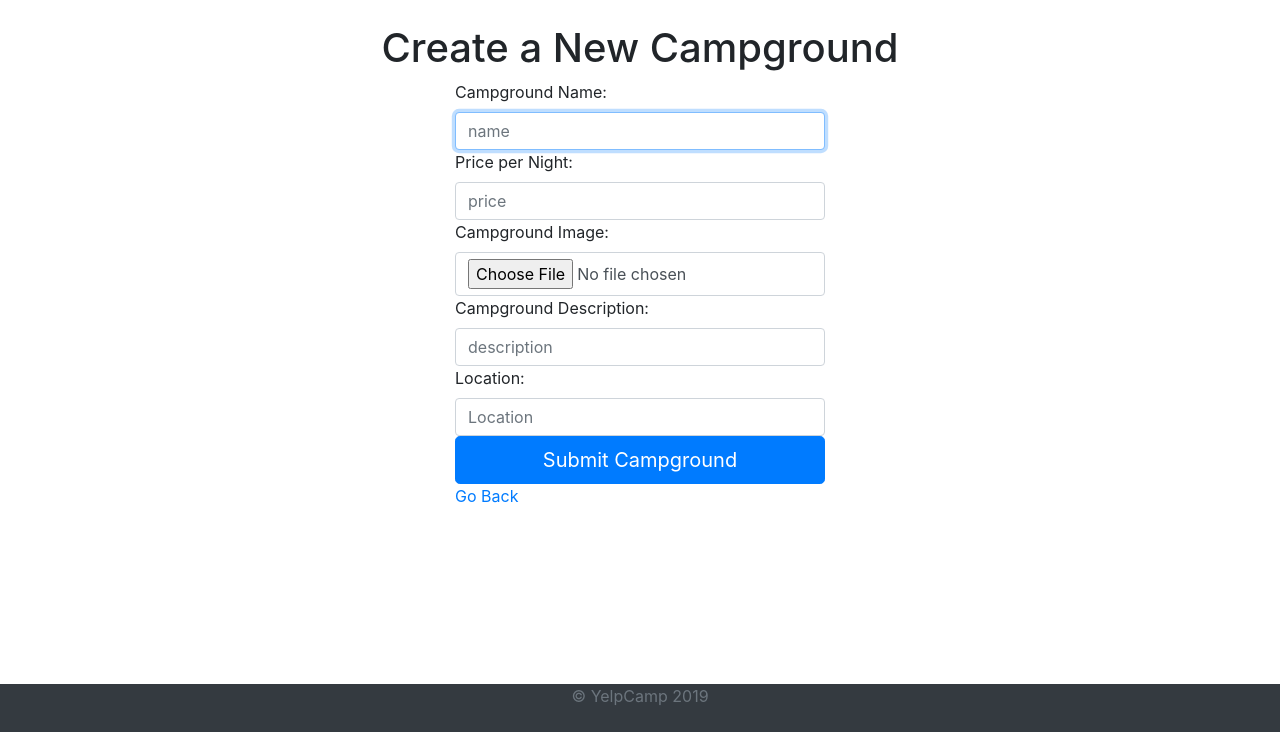
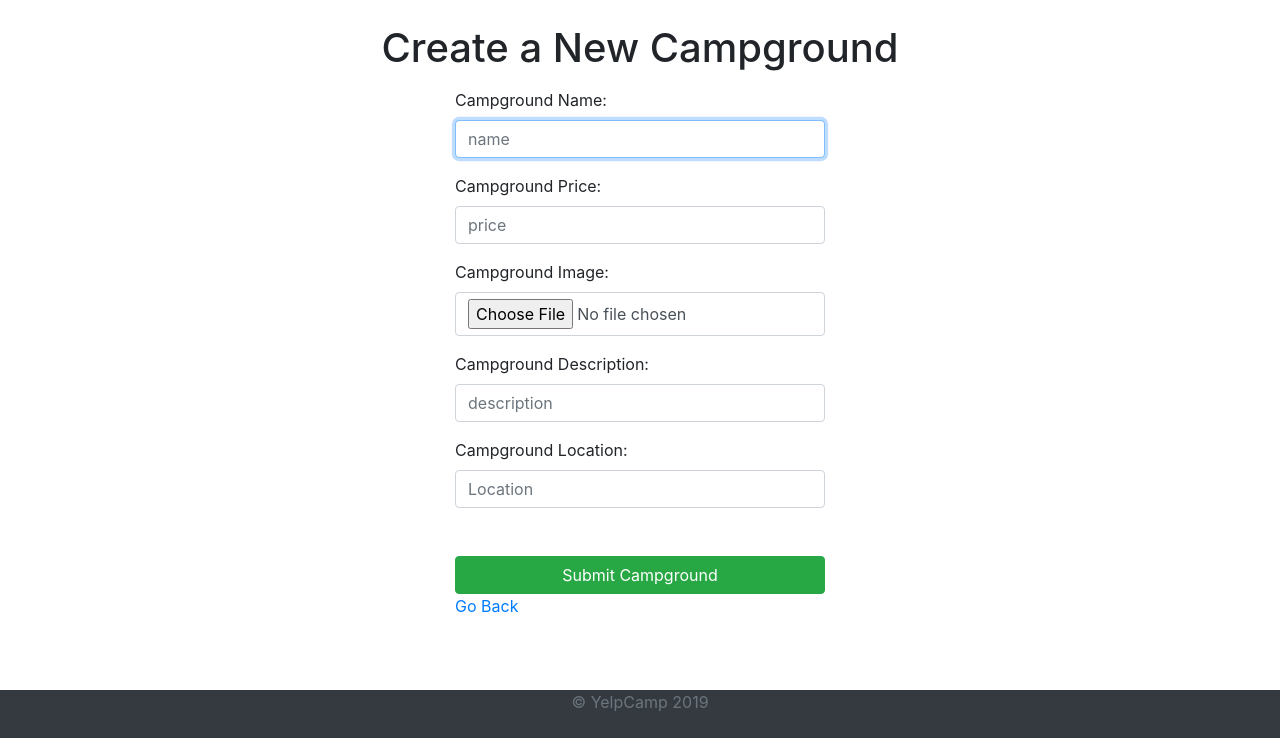
Before and after one commit to dustyfingers/webdev-bootcamp, a Node server app: page /campgrounds/new in a window 1280 px wide. Shown: the part 68-806 px from the top of the page. Run offline with Node 20, Linux system fonts and the light colour scheme; the visitor is signed in with stand-in values (Sample User, id 1); some libraries are stand-ins or nearby versions.

Commit message:
updated rest of site to bootstrap, fixed how forms look and fixed user profiles

```diff
--- a/yelpcamp/routes/reviews.js
+++ b/yelpcamp/routes/reviews.js
@@ -27,7 +27,7 @@ router.get('/new', middleware.isLoggedIn, middleware.checkReviewExistence, (req,
       req.flash('error', err.message);
       return res.redirect('back');
     }
-    res.render('reviews/new', {campground: campground});
+    res.render('reviews/new', { campground: campground });
   });
 });
 
--- a/yelpcamp/views/campgrounds/index.ejs
+++ b/yelpcamp/views/campgrounds/index.ejs
@@ -30,7 +30,7 @@
             <span class="fa fa-star <% if (campground.rating > 4.5) { %> checked <% } %>"></span>
             <% } %>
             <p>
-              <a class="btn btn-primary" href="/campgrounds/<%= campground._id %>">More Info</a>
+              <a class="btn btn-success mt-4" href="/campgrounds/<%= campground._id %>">See <%= campground.name %></a>
             </p>
           </div>
         </div>
--- a/yelpcamp/views/campgrounds/new.ejs
+++ b/yelpcamp/views/campgrounds/new.ejs
@@ -4,18 +4,18 @@
   <div class="text-center">
     <h1>Create a New Campground</h1>
   </div>
-  <form action="/campgrounds" method="post" enctype="multipart/form-data">
+  <form class="mt-2 mb-5" action="/campgrounds" method="post" enctype="multipart/form-data">
     <label for="name">Campground Name:</label>
-    <input class="form-control" type="text" placeholder="name" name="name" autofocus required>
-    <label for="price">Price per Night:</label>
-    <input class="form-control" type="number" placeholder="price" name="price" min="0.00" step="0.01" required>
+    <input class="form-control mb-3" type="text" placeholder="name" name="name" autofocus required>
+    <label for="price">Campground Price:</label>
+    <input class="form-control mb-3" type="number" placeholder="price" name="price" min="0.00" step="0.01" required>
     <label for="image">Campground Image:</label>
-    <input class="form-control" type="file" name="image" accept="image/*" required>
+    <input class="form-control mb-3" type="file" name="image" accept="image/*" required>
     <label for="desctiption">Campground Description:</label>
-    <input class="form-control" type="text" placeholder="description" name="description">
-    <label for="location">Location:</label>
-    <input id="location" class="form-control" type="text" name="location"  placeholder="Location" required>
-    <button class="btn btn-lg btn-primary btn-block">Submit Campground</button>
+    <input class="form-control mb-3" type="text" placeholder="description" name="description">
+    <label for="location">Campground Location:</label>
+    <input id="location" class="form-control mb-5" type="text" name="location"  placeholder="Location" required>
+    <button class="btn btn-success btn-block">Submit Campground</button>
     <a href="/campgrounds">Go Back</a>
   </form>
 </div>
--- a/yelpcamp/views/forgot.ejs
+++ b/yelpcamp/views/forgot.ejs
@@ -4,9 +4,9 @@
   <div class="text-center">
     <h1>Forgot Password</h1>
   </div>
-  <form class="" action="/forgot" method="post">
+  <form class="mt-2" action="/forgot" method="post">
     <label for="email">Email:</label>
-    <input class="form-control" type="email" name="email" autofocus required>
+    <input class="form-control mb-5" type="email" name="email" autofocus required>
     <button class="form-control btn btn-lg btn-success btn-block" type="submit">Reset Password</button>
     <a href="/campgrounds">Go Back</a>
   </form>
--- a/yelpcamp/views/login.ejs
+++ b/yelpcamp/views/login.ejs
@@ -4,11 +4,11 @@
   <div class="text-center">
     <h1>Log In</h1>
   </div>
-  <form class="" action="/login" method="post">
+  <form class="mt-2" action="/login" method="post">
     <label for="username">Username:</label>
-    <input id="usernameInput" class="form-control" type="text" name="username" placeholder="username" required autofocus>
+    <input id="usernameInput" class="form-control mb-3" type="text" name="username" placeholder="username" required autofocus>
     <label for="password">Password:</label>
-    <input id="passwordInput" class="form-control" type="password" name="password" placeholder="password" required>
+    <input id="passwordInput" class="form-control mb-5" type="password" name="password" placeholder="password" required>
     <button class="form-control btn btn-lg btn-success btn-block" type="submit" name="button">Log In</button>
     <a href="/campgrounds">Go Back</a>
     <a class="pull-right text-muted" href="/forgot">forgot password?</a>
--- a/yelpcamp/views/partials/header.ejs
+++ b/yelpcamp/views/partials/header.ejs
@@ -22,7 +22,7 @@
                 <li class="nav-item"><a class="nav-link" href="/login">Login</a></li>
                 <li class="nav-item"><a class="nav-link" href="/register">Sign Up</a></li>
               <% } else { %>
-                <li class="nav-item"><a class="nav-link" href="/">Signed in as <%= currentUser.username %></a></li>
+                <li class="nav-item"><a class="nav-link" href="/users/<%= currentUser.id %>">Signed in as <%= currentUser.username %></a></li>
                 <li class="nav-item"><a class="nav-link" href="/logout">Logout</a></li>
               <% } %>
             </ul>
--- a/yelpcamp/views/reset.ejs
+++ b/yelpcamp/views/reset.ejs
@@ -4,11 +4,11 @@
   <div class="text-center">
     <h1>Reset Password</h1>
   </div>
-  <form class="" action="/reset/<%= token %>" method="post">
+  <form class="mt-2" action="/reset/<%= token %>" method="post">
     <label for="password">New Password:</label>
-    <input class="form-control" type="password" name="password" value="" placeholder="New password" autofocus="autofocus">
+    <input class="form-control mb-3" type="password" name="password" value="" placeholder="New password" autofocus="autofocus">
     <label for="confirm">Confirm Password:</label>
-    <input class="form-control" type="password" name="confirm" value="" placeholder="Confirm password">
+    <input class="form-control mb-5" type="password" name="confirm" value="" placeholder="Confirm password">
     <button class="form-control btn btn-lg btn-success btn-block" type="submit" name="button">Reset Password</button>
     <a href="/campgrounds">Go Back</a>
   </form>
--- a/yelpcamp/views/reviews/index.ejs
+++ b/yelpcamp/views/reviews/index.ejs
@@ -1,6 +1,6 @@
 <% include ../partials/header %>
 
-<div class="container">
+<div class="container  mb-5">
   <div class="row">
     <div class="col-md-12">
       <h1 style="text-align: center">Review Page: <%= campground.name %></h1>
```
Also changed, not shown: yelpcamp/public/stylesheets/landing.css (+9 -0 lines), yelpcamp/views/campgrounds/edit.ejs (+12 -8 lines), yelpcamp/views/campgrounds/show.ejs (+5 -6 lines), yelpcamp/views/register.ejs (+8 -8 lines), yelpcamp/views/reviews/edit.ejs (+6 -15 lines), yelpcamp/views/reviews/new.ejs (+10 -16 lines), yelpcamp/views/users/show.ejs (+13 -9 lines).
